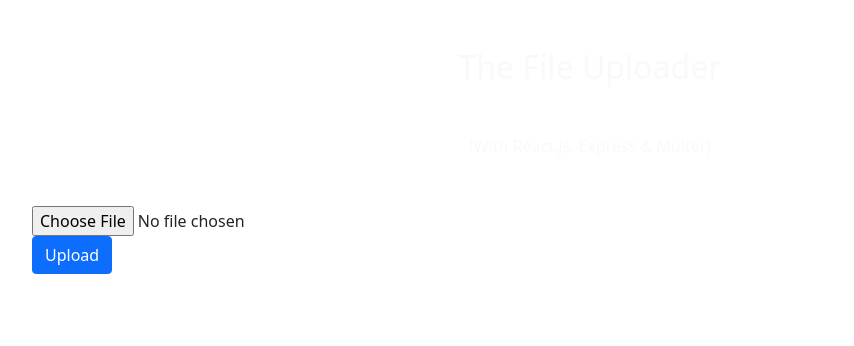
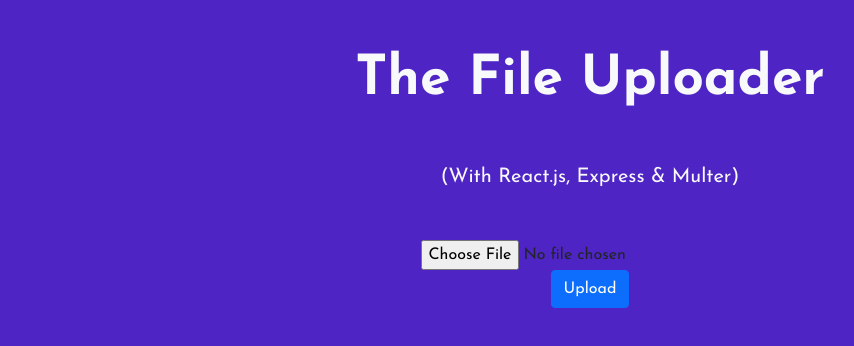
Before and after one commit to le4nnt0nn/react-image-uploader, a React (Create React App) app in the folder image-uploader/: page / in a window 1280 px wide. Shown: the top 346 px of the page, without its empty margins (50-904 px from the left). Built offline with nearby package versions, Linux system fonts and the light colour scheme.

Commit message:
App.css: added simple styles

```diff
--- a/image-uploader/src/App.css
+++ b/image-uploader/src/App.css
@@ -1,38 +1,20 @@
-.App {
-  text-align: center;
+@import url('https://fonts.googleapis.com/css2?family=Josefin+Sans:wght@400;700&display=swap');
+
+* {
+  font-family: 'Josefin Sans', sans-serif;
+  background-color: rgb(79, 36, 197);
 }
 
-.App-logo {
-  height: 40vmin;
-  pointer-events: none;
+.file-upload-wrapper {
+  text-align: center;
+  margin: 0 auto;
 }
 
-@media (prefers-reduced-motion: no-preference) {
-  .App-logo {
-    animation: App-logo-spin infinite 20s linear;
-  }
+h2 {
+  font-size: 55px;
+  font-weight: bold;
 }
 
-.App-header {
-  background-color: #282c34;
-  min-height: 100vh;
-  display: flex;
-  flex-direction: column;
-  align-items: center;
-  justify-content: center;
-  font-size: calc(10px + 2vmin);
-  color: white;
+p {
+  font-size: 20px;
 }
-
-.App-link {
-  color: #61dafb;
-}
-
-@keyframes App-logo-spin {
-  from {
-    transform: rotate(0deg);
-  }
-  to {
-    transform: rotate(360deg);
-  }
-}
```
